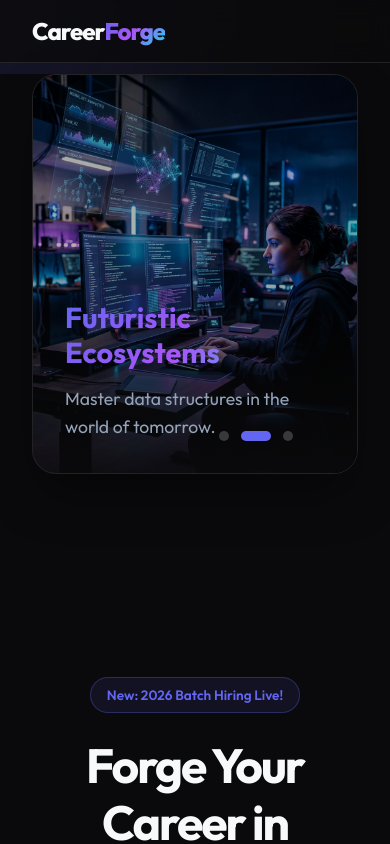
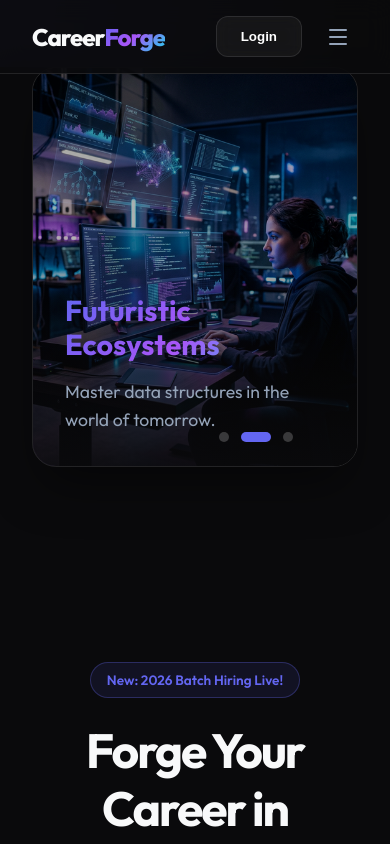
Before and after one commit to arwaj2510-maker/CareerForge, a Next.js app: page / in a window 390 px wide. Shown: the top 844 px of the page. Built offline with nearby package versions, Linux system fonts and the light colour scheme.

Commit message:
latest code

```diff
--- a/components/Carousel.module.css
+++ b/components/Carousel.module.css
@@ -4,7 +4,7 @@
   height: 500px;
   overflow: hidden;
   border-radius: 1.5rem;
-  margin: 4.65rem 0;
+  margin: 4.2rem 0;
   border: 1px solid var(--glass-border);
   box-shadow: 0 25px 50px -12px rgba(0, 0, 0, 0.5);
 }
@@ -89,7 +89,7 @@
 
 .indicators {
   position: absolute;
-  bottom: 2rem;
+  bottom: 1.5rem;
   right: 4rem;
   display: flex;
   gap: 0.75rem;
--- a/components/Navbar.module.css
+++ b/components/Navbar.module.css
@@ -56,8 +56,72 @@
   gap: 1rem;
 }
 
+.menuBtn {
+  display: none;
+  background: none;
+  border: none;
+  color: var(--text-muted);
+  cursor: pointer;
+  padding: 0.5rem;
+  transition: color 0.2s ease;
+}
+
+.menuBtn:hover {
+  color: var(--foreground);
+}
+
+.mobileActions {
+  display: none;
+}
+
 @media (max-width: 768px) {
-  .navLinks, .actions {
-    display: none;
+  .menuBtn {
+    display: flex;
+    align-items: center;
+    justify-content: center;
+  }
+
+  .actions .btn {
+    display: none; /* Hide desktop login button in mobile view */
+  }
+
+  .navLinks {
+    position: fixed;
+    top: 0;
+    right: -100%;
+    width: 80%;
+    height: 100vh;
+    background: rgba(10, 10, 12, 0.98);
+    backdrop-filter: blur(20px);
+    flex-direction: column;
+    justify-content: center;
+    gap: 3rem;
+    transition: right 0.4s cubic-bezier(0.16, 1, 0.3, 1);
+    z-index: 999;
+    border-left: 1px solid var(--glass-border);
+    padding: 2rem;
+  }
+
+  .navLinksActive {
+    right: 0;
+  }
+
+  .navLinks a {
+    font-size: 1.25rem;
+    width: 100%;
+    display: block;
+    text-align: center;
+  }
+
+  .mobileActions {
+    display: block;
+    width: 100%;
+    margin-top: 1rem;
+  }
+
+  .mobileActions button {
+    width: 100%;
+    padding: 1rem;
+    font-size: 1.1rem;
   }
 }
--- a/components/Navbar.tsx
+++ b/components/Navbar.tsx
@@ -4,26 +4,38 @@ import Link from 'next/link';
 import { useState } from 'react';
 import styles from './Navbar.module.css';
 import LoginModal from '@/app/loginmodal/LoginModal';
+import { Menu, X } from 'lucide-react';
 
 export default function Navbar() {
   const [isModalOpen, setIsModalOpen] = useState(false);
+  const [isMenuOpen, setIsMenuOpen] = useState(false);
 
   return (
     <>
       <nav className={styles.navbar}>
         <div className={`${styles.container} container`}>
-          <Link href="/" className={styles.logo}>
+          <Link href="/" className={styles.logo} onClick={() => setIsMenuOpen(false)}>
             Career<span className="gradient-text">Forge</span>
           </Link>
-          <ul className={styles.navLinks}>
-            <li><Link href="/jobs">Job Portal</Link></li>
-            <li><Link href="/prep">Preparation</Link></li>
-            <li><Link href="/companies">Companies</Link></li>
-            <li><Link href="/prep/dsa" className={styles.specialLink}>DSA Sheet</Link></li>
+
+          {/* Desktop Links */}
+          <ul className={`${styles.navLinks} ${isMenuOpen ? styles.navLinksActive : ''}`}>
+            <li><Link href="/jobs" onClick={() => setIsMenuOpen(false)}>Job Portal</Link></li>
+            <li><Link href="/prep" onClick={() => setIsMenuOpen(false)}>Preparation</Link></li>
+            <li><Link href="/companies" onClick={() => setIsMenuOpen(false)}>Companies</Link></li>
+            <li><Link href="/prep/dsa" className={styles.specialLink} onClick={() => setIsMenuOpen(false)}>DSA Sheet</Link></li>
+
+            {/* Mobile Actions (inside the menu) */}
+            <li className={styles.mobileActions}>
+              <button className="btn btn-glass" onClick={() => { setIsModalOpen(true); setIsMenuOpen(false); }}>Login</button>
+            </li>
           </ul>
+
           <div className={styles.actions}>
             <button className="btn btn-glass" onClick={() => setIsModalOpen(true)}>Login</button>
-            {/* <button className="btn btn-primary" onClick={() => setIsModalOpen(true)}>Join Now</button> */}
+            <button className={styles.menuBtn} onClick={() => setIsMenuOpen(!isMenuOpen)}>
+              {isMenuOpen ? <X size={24} /> : <Menu size={24} />}
+            </button>
           </div>
         </div>
       </nav>
```
